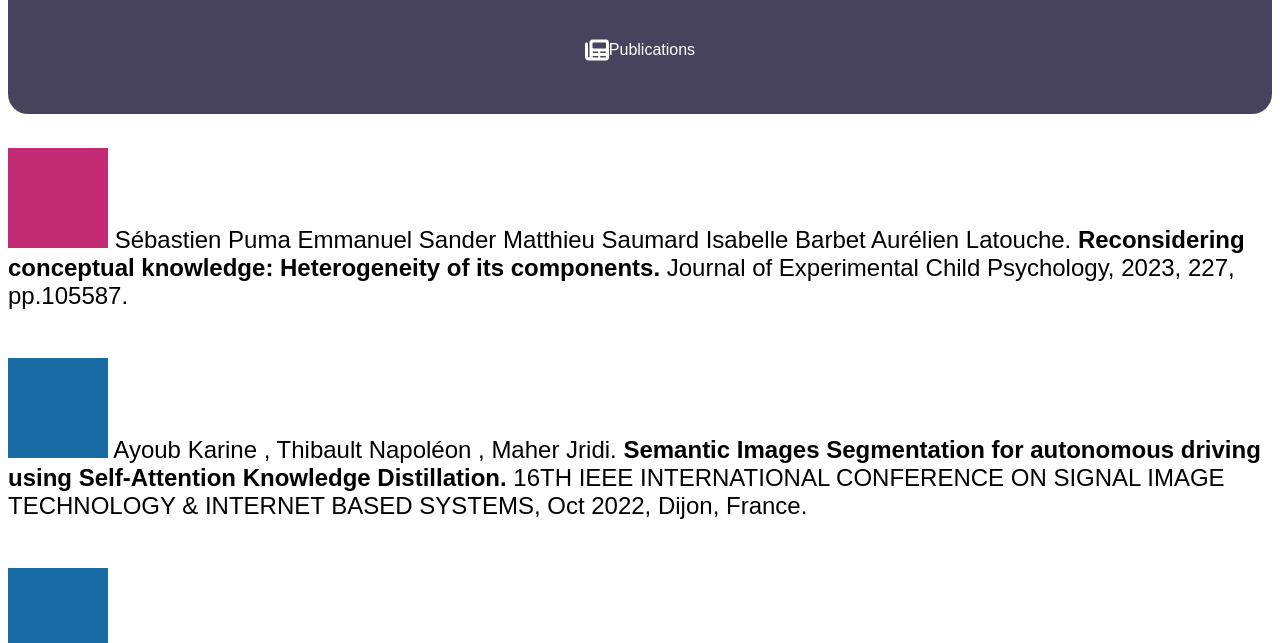
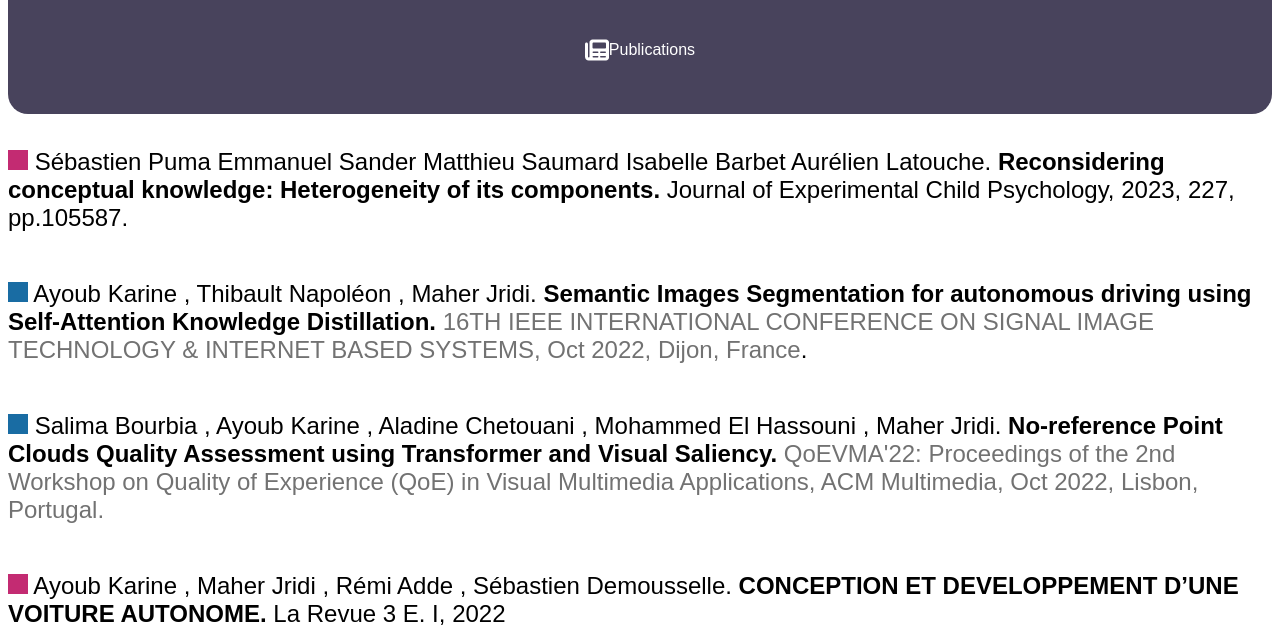
Before and after one commit to groupe1cir1n/groupe1cir1n.github.io, a plain HTML site: page publications.html in a window 1280 px wide. Shown: the part 152-795 px from the top of the page. Drawn offline with Linux system fonts and the light colour scheme.

Commit message:
publications without mistakes

```diff
--- a/publications.html
+++ b/publications.html
@@ -43,18 +43,18 @@
       Publications</a>
   </div>
   <div class="publi">
-    <p><img id="img_publi" src="src/img/publications/pink square.png" alt="pink square">
+    <p><img src="src/img/publications/pink square.png" alt="pink square" class="squares">
       Sébastien Puma Emmanuel Sander Matthieu Saumard Isabelle Barbet Aurélien Latouche.<strong> Reconsidering conceptual knowledge: Heterogeneity of its components.</strong> Journal of Experimental Child Psychology, 2023, 227, pp.105587.
     </p>
-    <p><img src="src/img/publications/blue square.png" alt="blue square">
-      Ayoub Karine , Thibault Napoléon , Maher Jridi. <strong>Semantic Images Segmentation for autonomous driving using Self-Attention Knowledge Distillation.</strong> 16TH IEEE INTERNATIONAL CONFERENCE ON SIGNAL IMAGE TECHNOLOGY & INTERNET BASED SYSTEMS, Oct 2022, Dijon, France.
+    <p><img src="src/img/publications/blue square.png" alt="blue square" class="squares">
+      Ayoub Karine , Thibault Napoléon , Maher Jridi. <strong>Semantic Images Segmentation for autonomous driving using Self-Attention Knowledge Distillation.</strong> <font color="#727272">16TH IEEE INTERNATIONAL CONFERENCE ON SIGNAL IMAGE TECHNOLOGY & INTERNET BASED SYSTEMS, Oct 2022, Dijon, France</font>.
     </p>
-    <p><img src="src/img/publications/blue square.png" alt="blue square">
-      Salima Bourbia , Ayoub Karine , Aladine Chetouani , Mohammed El Hassouni , Maher Jridi. <strong>No-reference Point Clouds Quality Assessment using Transformer and Visual Saliency.</strong> QoEVMA'22: Proceedings of the 2nd Workshop on Quality of Experience (QoE) in Visual Multimedia Applications, ACM Multimedia, Oct 2022, Lisbon, Portugal.
+    <p><img src="src/img/publications/blue square.png" alt="blue square" class="squares">
+      Salima Bourbia , Ayoub Karine , Aladine Chetouani , Mohammed El Hassouni , Maher Jridi. <strong>No-reference Point Clouds Quality Assessment using Transformer and Visual Saliency.</strong> <font color="#727272">QoEVMA'22: Proceedings of the 2nd Workshop on Quality of Experience (QoE) in Visual Multimedia Applications, ACM Multimedia, Oct 2022, Lisbon, Portugal.</font>
     </p>
-    <p><img src="src/img/publications/pink square.png" alt="pink square">
+    <p><img src="src/img/publications/pink square.png" alt="pink square" class="squares">
       Ayoub Karine , Maher Jridi , Rémi Adde , Sébastien Demousselle. <strong>CONCEPTION ET DEVELOPPEMENT D’UNE VOITURE AUTONOME.</strong> La Revue 3 E. I, 2022  </p>
-    <p><img src="src/img/publications/pink square.png" alt="pink square">
+    <p><img src="src/img/publications/pink square.png" alt="pink square" class="squares">
       Sylvain Lefebvre , Maher Jridi. <strong>Mutualisation des Ressources IOT par Conteneurisation de Passerelle.</strong> La Revue 3 E. I, 2022, Intelligence Artificielle et Génie Électrique 2ème partie, 109, pp.69    </p>
   </div>
   <img src="src/img/LabISEN.png" alt="Logo du LabISEN">
--- a/src/css/style_publications.css
+++ b/src/css/style_publications.css
@@ -7,9 +7,9 @@ img{
     height: 100px;
 }
 
-#img_pulbi{
+.squares{
     width: 20px;
-    height: auto;
+    height: 20px;
 }
 
 .publi{
@@ -19,3 +19,7 @@ img{
     align-content: center;
     justify-content: center;
     font-size: 24px;
+}
+.grey{
+    color: #727272;
+}
```
